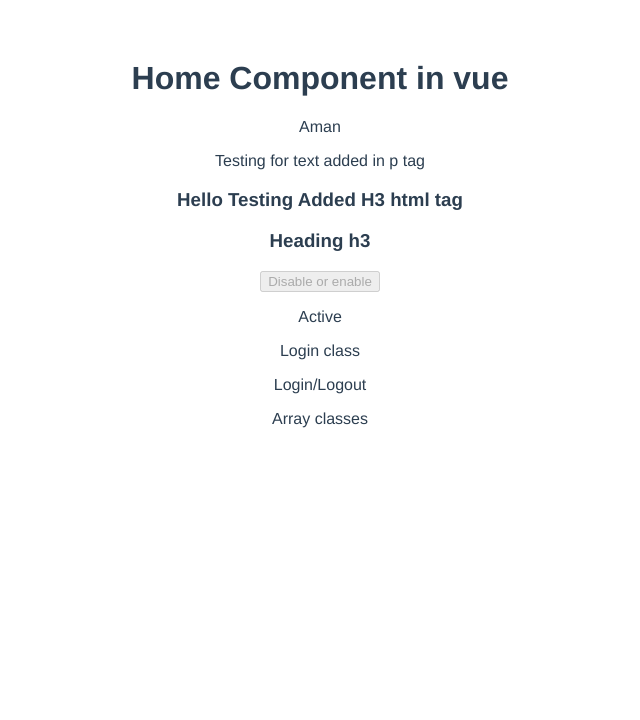
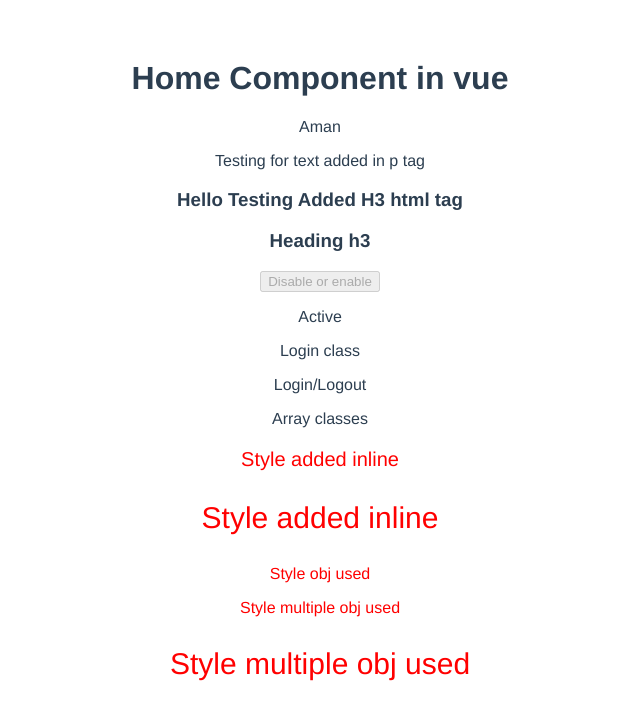
Before and after one commit to aman88000/vuelearn, a Vue app: page / in a window 1280 px wide. Shown: the top 720 px of the page, without its empty margins (320-960 px from the left). Built offline with nearby package versions, Linux system fonts and the light colour scheme.

Commit message:
how to add style in vue js

```diff
--- a/src/components/Home.vue
+++ b/src/components/Home.vue
@@ -9,6 +9,19 @@
 <p v-bind:class="isLogin && 'login'">Login class</p>
 <p v-bind:class="isLogin ? 'login': 'logout'">Login/Logout</p>
 <p v-bind:class="[isLogin && 'class1', 'class2']">Array classes</p>
+<p v-bind:style="{
+    color: 'red',
+    fontSize: '20px'
+}">Style added inline</p>
+
+<p v-bind:style="{
+    color: 'red',
+    'font-size': '30px'
+}">Style added inline</p>
+
+<p v-bind:style="styleObj1">Style obj used</p>
+<p v-bind:style="styleObj1">Style multiple obj used</p>
+<p v-bind:style="[styleObj1, styleObj2]">Style multiple obj used</p>
 </template>
 <script>
 export default{
@@ -21,7 +34,13 @@
             headingID: 'Header-id',
             flag: true,
             active: 'active-class',
-            isLogin: false
+            isLogin: false,
+            styleObj1: {
+                 color: 'red'
+            },
+            styleObj2: {
+                    'font-size': '30px'
+            }
 
 
         }
```
